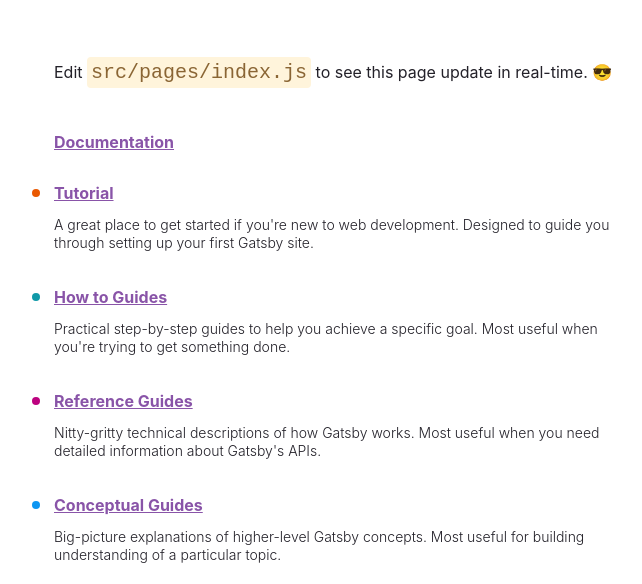
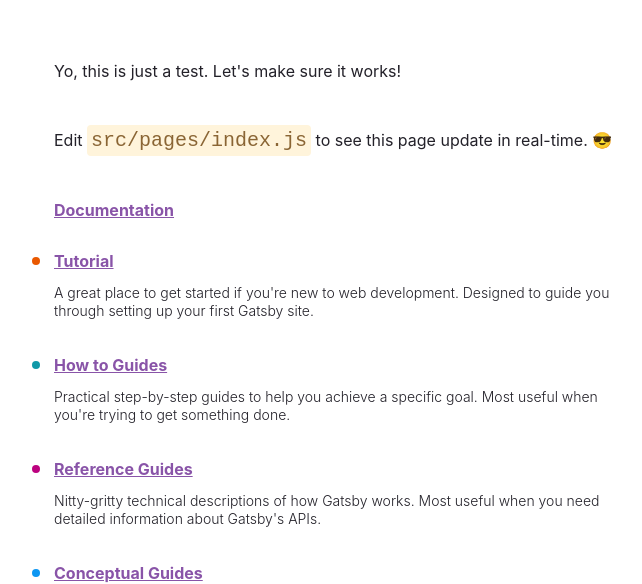
Before and after one commit to boves/my-first-gatsby-site, a Gatsby site: page / in a window 1280 px wide. Shown: the part 224-808 px from the top of the page, without its empty margins (50-692 px from the left). Built offline with nearby package versions, Linux system fonts and the light colour scheme; Gatsby itself is replaced by a stand-in of ours.

```diff
--- a/package.json
+++ b/package.json
@@ -11,6 +11,7 @@
     "develop": "gatsby develop",
     "start": "gatsby develop",
     "build": "gatsby build",
+    "deploy": "gatsby build --prefix-paths && gh-pages -d public",
     "serve": "gatsby serve",
     "clean": "gatsby clean"
   },
@@ -18,5 +19,8 @@
     "gatsby": "^5.3.3",
     "react": "^18.2.0",
     "react-dom": "^18.2.0"
+  },
+  "devDependencies": {
+    "gh-pages": "^4.0.0"
   }
 }
--- a/src/pages/index.js
+++ b/src/pages/index.js
@@ -132,6 +132,9 @@
         <span style={headingAccentStyles}>— you just made a Gatsby site! 🎉🎉🎉</span>
       </h1>
       <p style={paragraphStyles}>
+        Yo, this is just a test. Let's make sure it works!
+      </p>
+      <p style={paragraphStyles}>
         Edit <code style={codeStyles}>src/pages/index.js</code> to see this page
         update in real-time. 😎
       </p>
```
Also changed, not shown: 1 other file.
